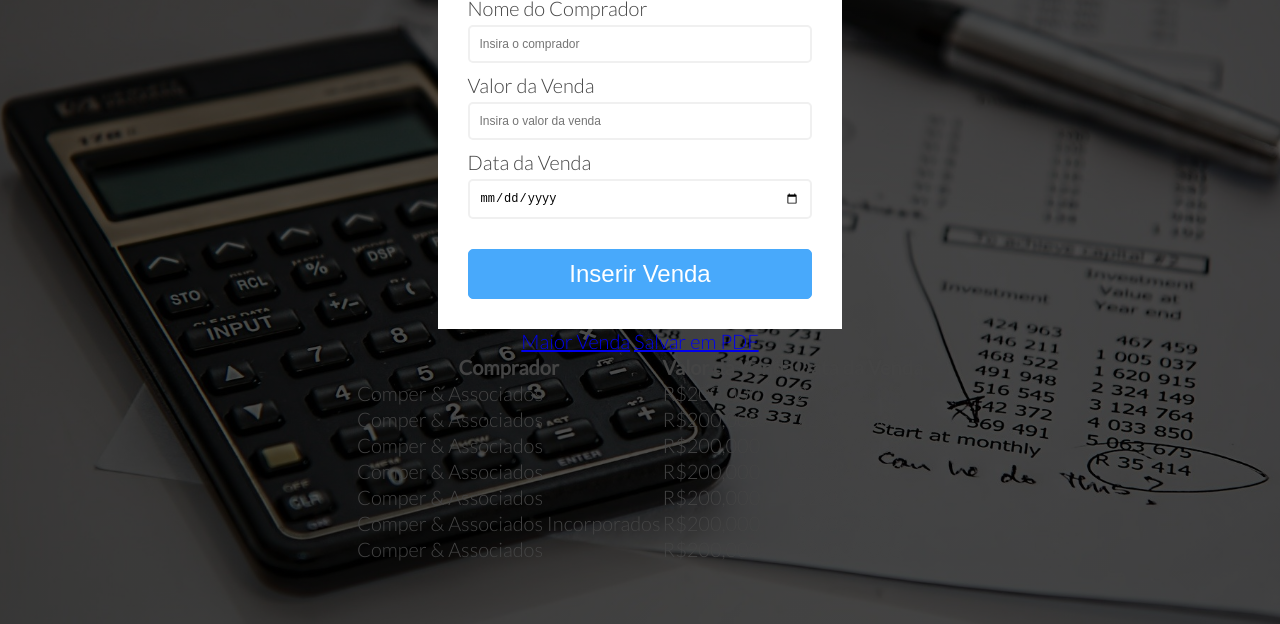
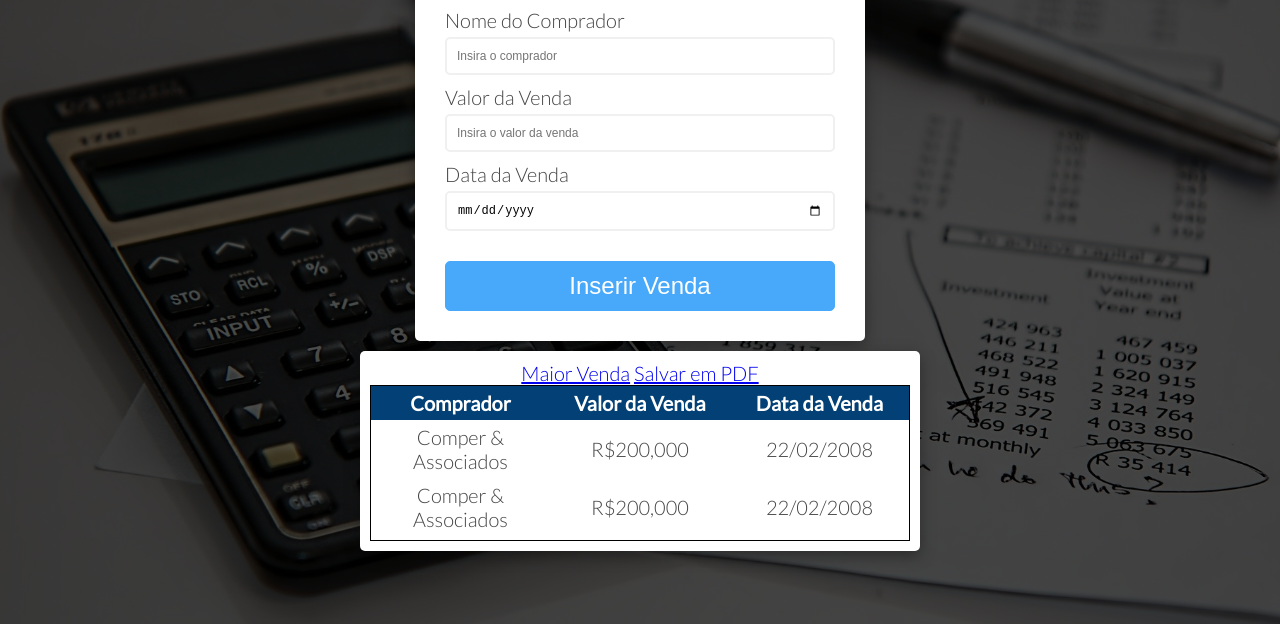
Before and after one commit to Will-Andrade/teste-tecnico-movere-software, a plain HTML site: page index.html in a window 1280 px wide. Shown: the part 176-800 px from the top of the page. Drawn offline with Linux system fonts and the light colour scheme.

Commit message:
adds stylization to the data table

```diff
--- a/style.css
+++ b/style.css
@@ -35,13 +35,24 @@ html {
 
 .register-sales {
    background-color: #fff;
+   width: 450px;
    padding: 1.5rem;
+   border-radius: 5px;
+   box-shadow: rgba(0, 0, 0, 0.35) 0px 5px 15px;
 }
 
 .form-control {
     display: flex;
     flex-direction: column;
     margin-bottom: 0.5em;
+}
+
+.sales-container {
+    margin-top: 10px;
+    padding: 10px;
+    background-color: #fff;
+    border-radius: 5px;
+    box-shadow: rgba(0, 0, 0, 0.35) 0px 5px 15px;
 }
 
 /* ~~~~~~~~~~~~~~~~~~~~~~~~~~~~~~~~~~~~~~~~ */
@@ -54,6 +65,7 @@ html {
     font-size: 2.4em;
     word-spacing: 0.04em;
     letter-spacing: 0.01em;
+    text-align: center;
 }
 
 .form-control label {
@@ -89,3 +101,35 @@ form > button {
 form > button:hover {
     background-color: #1691fa;
 }
+
+table {
+    border-collapse: collapse;
+    border: 1px solid #000;
+}
+
+thead {
+    /* display: table; */
+    width: calc(100% - 17px);
+    background-color: #034075;
+    color: #fff;
+}
+
+tbody {
+    display: block;
+    max-height: 120px;
+    overflow-y: scroll;
+}
+
+th, td {
+    width: 33.33%;
+    padding: 5px;
+}
+
+tr {
+    display: table;
+    width: 100%;
+}
+
+td {
+    text-align: center;
+}
```
